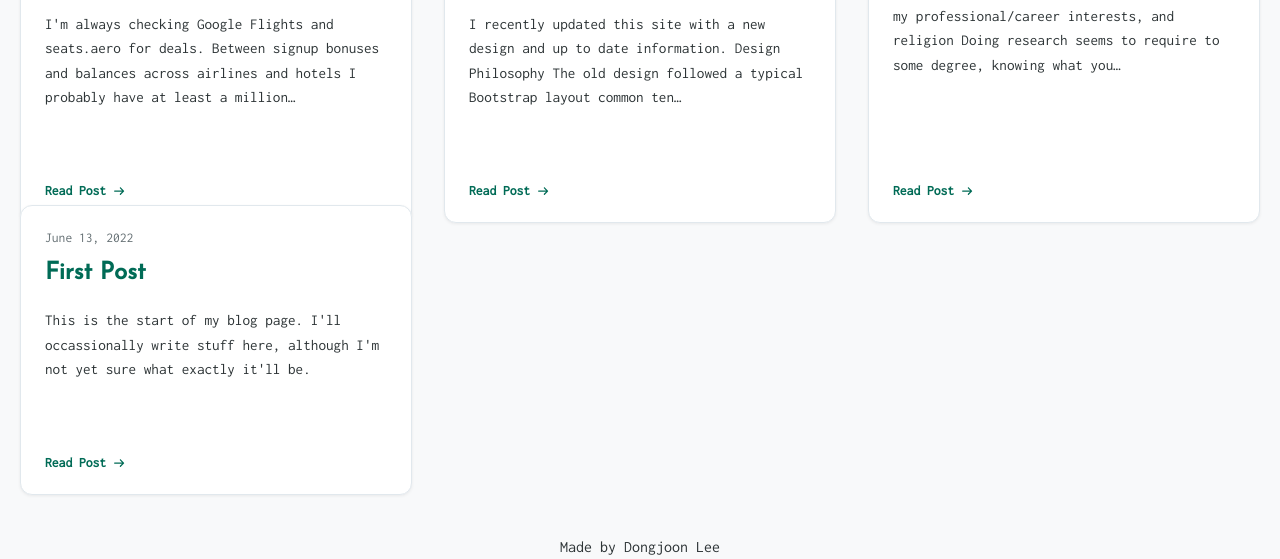
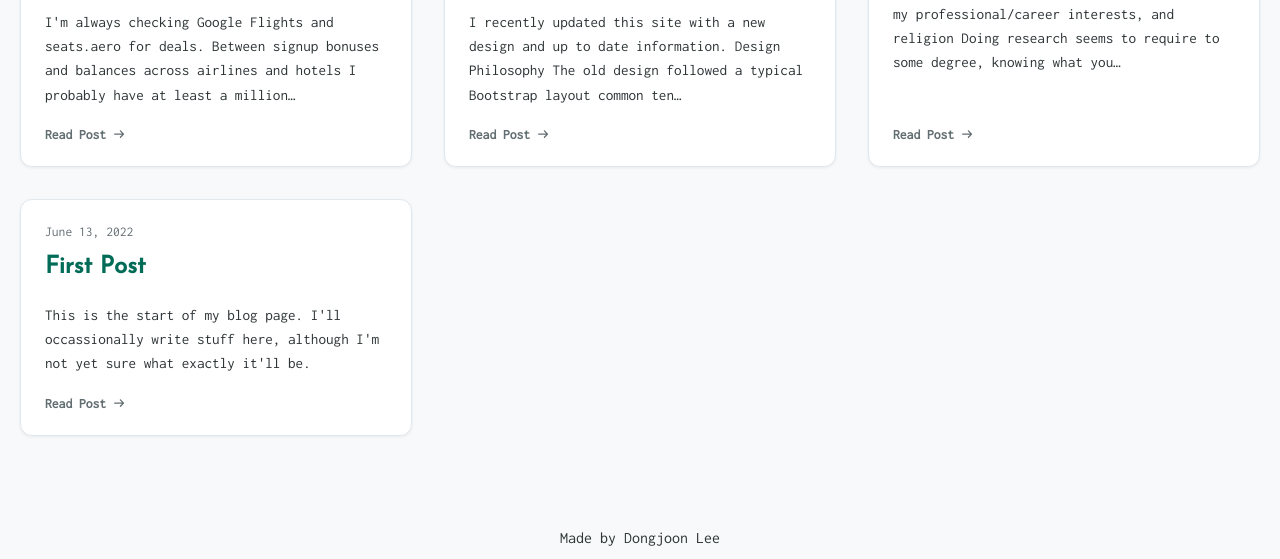
Before and after one commit to djlee9812/personal-gatsby, a Gatsby site: page /blog in a window 1280 px wide. Shown: the part 741-1300 px from the top of the page. Built offline with nearby package versions, Linux system fonts and the light colour scheme; Gatsby itself is replaced by a stand-in of ours; some packages are replaced by stand-ins of ours; no server answers.

Commit message:
Reduce highlight on blog card CTA for visual relief

```diff
--- a/src/components/blog-link.tsx
+++ b/src/components/blog-link.tsx
@@ -34,7 +34,13 @@ const BlogLink = ({ node }: BlogLinkProps) => {
         <p className={styles.blogExcerpt}>{node.excerpt.trim()}</p>
       ) : null}
       <div className={styles.readMore}>
-        Read Post <FontAwesomeIcon icon={['fas', 'arrow-right']} size="xs" aria-hidden="true" />
+        Read Post
+        <FontAwesomeIcon
+          icon={['fas', 'arrow-right']}
+          size="xs"
+          aria-hidden="true"
+          className={styles.readMoreIcon}
+        />
       </div>
     </Link>
   )
--- a/src/components/blog/blog.module.css
+++ b/src/components/blog/blog.module.css
@@ -134,12 +134,20 @@
   padding: 2rem 0;
 }
 
+/* Motion wrapper is the grid item. Flex-stretch the card so row height
+ * comes from content, not height:100% + content-box padding. */
+.blogGridItem {
+  display: flex;
+  min-width: 0;
+}
+
 .blogCard {
   background: var(--color-card-bg);
   backdrop-filter: blur(10px);
   border: 1px solid var(--color-card-border);
   border-radius: var(--radius-lg);
   box-shadow: var(--color-card-shadow);
+  box-sizing: border-box;
   padding: 1.5rem;
   transition:
     transform var(--motion-normal) ease,
@@ -148,7 +156,9 @@
     background var(--motion-normal) ease;
   display: flex;
   flex-direction: column;
-  height: 100%;
+  flex: 1;
+  width: 100%;
+  min-width: 0;
   text-decoration: none;
   color: var(--color-text-primary);
 }
@@ -192,18 +202,33 @@
   font-size: 0.95rem;
   line-height: 1.6;
   color: var(--color-text-primary);
-  margin-bottom: 1.5rem;
-  flex-grow: 1;
+  margin: 1rem 0 1.25rem;
 }
 
 .readMore {
   font-family: var(--font-body);
   font-size: 0.85rem;
-  color: var(--color-highlight);
-  font-weight: bold;
+  color: var(--color-text-secondary);
+  font-weight: 600;
   display: flex;
   align-items: center;
   gap: 0.5rem;
+  margin-top: auto;
+  transition: color var(--motion-normal) ease;
+}
+
+.readMoreIcon {
+  transition: transform var(--motion-normal) ease;
+}
+
+.blogCard:hover .readMore,
+.blogCard:focus-visible .readMore {
+  color: var(--color-highlight);
+}
+
+.blogCard:hover .readMoreIcon,
+.blogCard:focus-visible .readMoreIcon {
+  transform: translateX(4px);
 }
 
 /* Post header + article share --blog-prose-max. Notes: centered in chrome.
@@ -581,6 +606,16 @@
   .blogCard:hover {
     transform: none;
   }
+
+  .readMore,
+  .readMoreIcon {
+    transition: none;
+  }
+
+  .blogCard:hover .readMoreIcon,
+  .blogCard:focus-visible .readMoreIcon {
+    transform: none;
+  }
 }
 
 @media (max-width: 767px) {
--- a/src/pages/blog/index.tsx
+++ b/src/pages/blog/index.tsx
@@ -46,7 +46,7 @@ const Blog = ({ data }: PageProps<Queries.BlogIndexQuery>) => {
               const mdx = node.childMdx
               if (!mdx || !normalizeBlogSlug(mdx.frontmatter?.slug)) return null
               return (
-                <m.div key={mdx.id} variants={blogListItem}>
+                <m.div key={mdx.id} className={styles.blogGridItem} variants={blogListItem}>
                   <BlogLink node={mdx} />
                 </m.div>
               )
```
